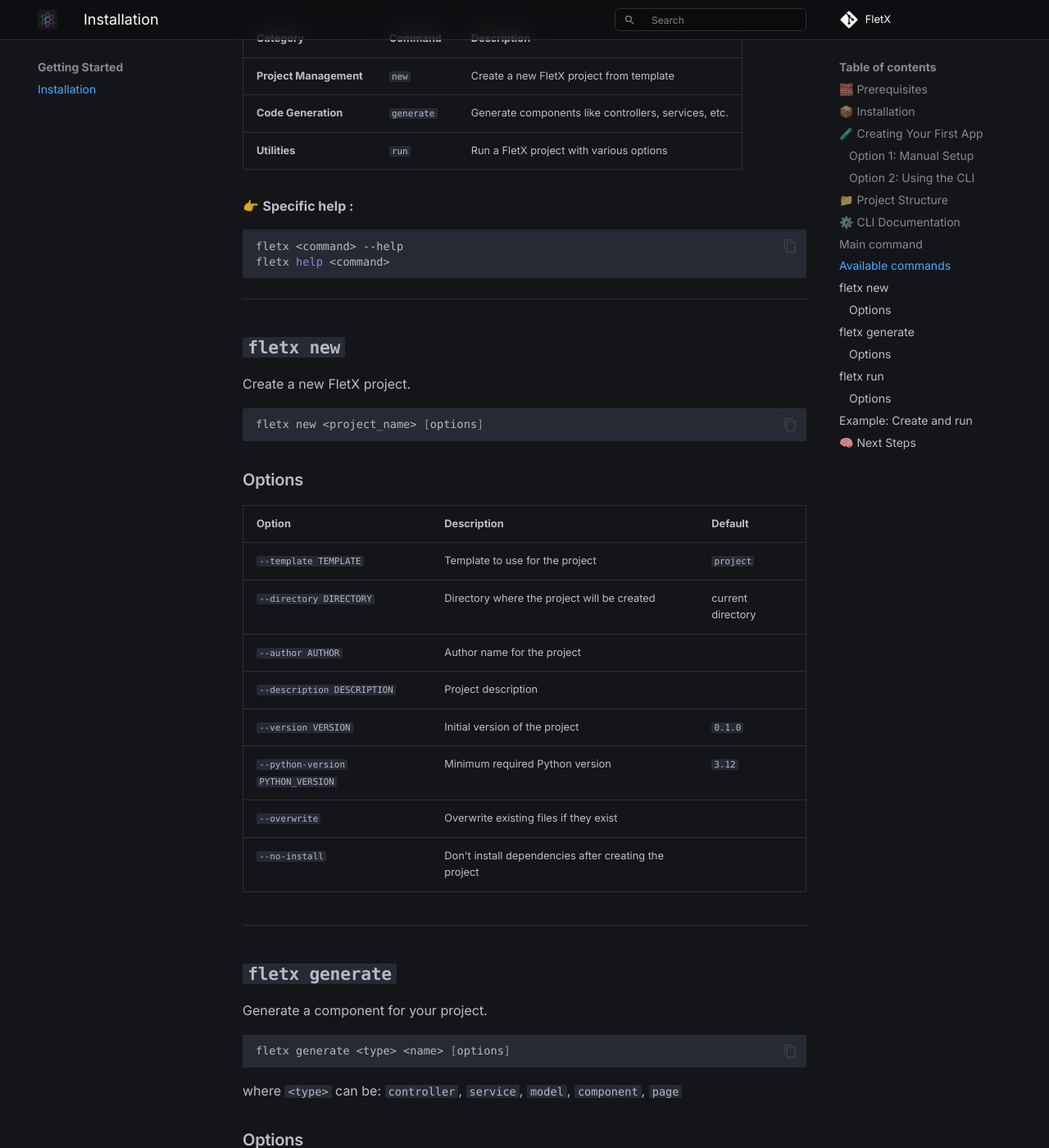
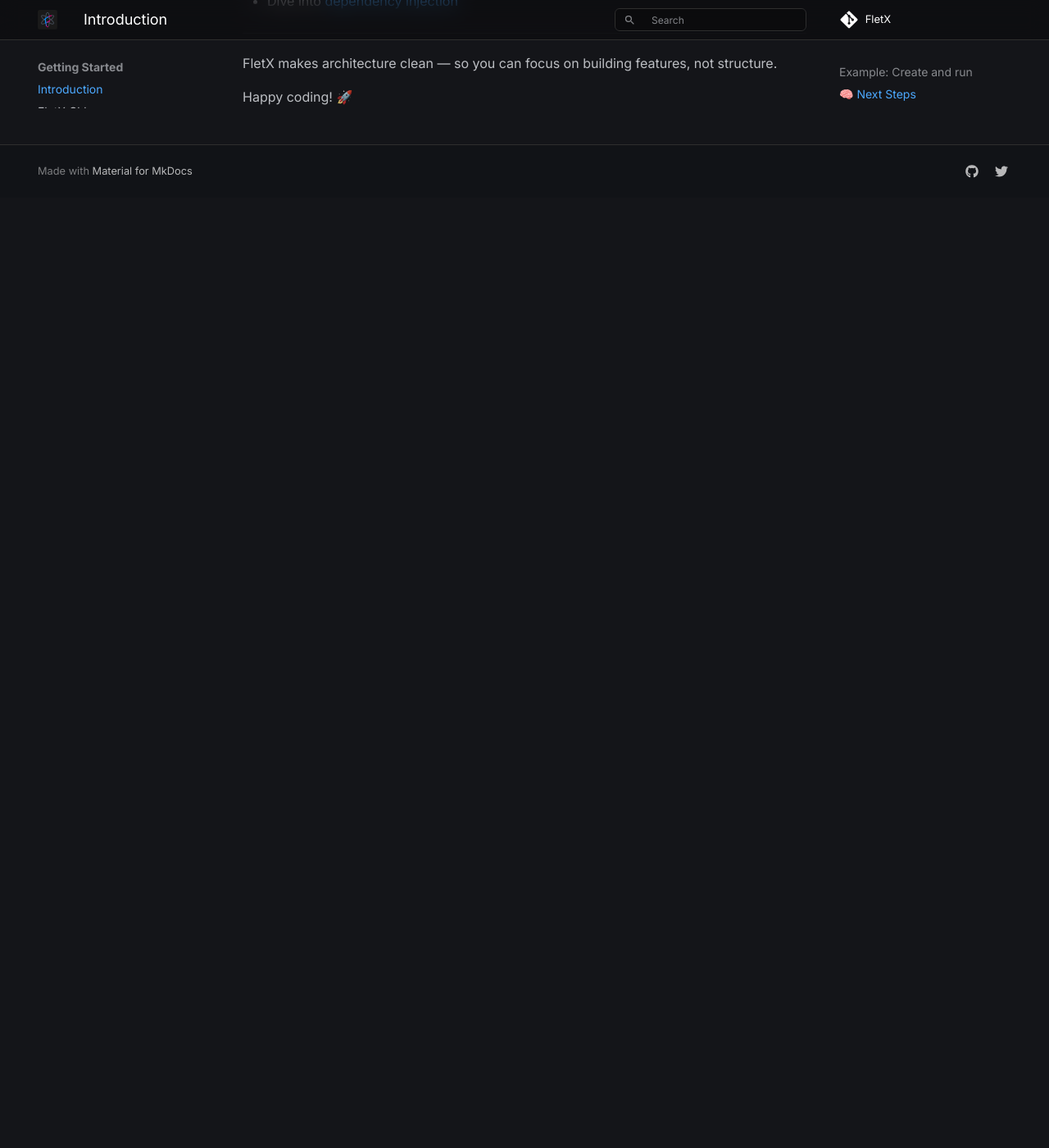
Before and after one commit to Wgoeh/FletX, an MkDocs documentation site: the page built from docs/getting-started/installation.md, in a window 1280 px wide and 1400 px high, scrolled down 3669 px. Shown: the whole window at 82% size. Built offline with MkDocs 1.6.1 and Material for MkDocs 9.7.7, drawn with Linux system fonts in a browser that asks for light colours; some web fonts are replaced; comment, search, counter and statistics services are not loaded; after the commit the page ends 3909 px from its top, so only the background shows below that; some of the changed text lies outside the part shown.

Commit message:
Add Introduction, FletX CLI and Architecture to the documentation's getting started Section. (#56)
* Docs: Add documentation's getting started section[Introduction,FletX CLI, Architecture] and update readme.

````diff
--- a/docs/getting-started/installation.md
+++ b/docs/getting-started/installation.md
@@ -145,115 +148,6 @@
 
 ---
 
-## ⚙️ CLI Documentation
-
-The **FletX CLI** (`fletx`) is a command-line tool that makes it easy to manage **FletX** projects. It lets you:
-
-* Create a new FletX project
-* Generate components (controllers, services, pages, etc.)
-* Run your project with various options
-
----
-
-## Main command
-
-```bash
-fletx <command> [options]
-```
-
----
-
-## Available commands
-
-| Category               | Command    | Description                                          |
-| ---------------------- | ---------- | ---------------------------------------------------- |
-| **Project Management** | `new`      | Create a new FletX project from template             |
-| **Code Generation**    | `generate` | Generate components like controllers, services, etc. |
-| **Utilities**          | `run`      | Run a FletX project with various options             |
-
-👉 **Specific help :**
-
-```bash
-fletx <command> --help
-fletx help <command>
-```
-
----
-
-## `fletx new`
-
-Create a new FletX project.
-
-```bash
-fletx new <project_name> [options]
-```
-
-### Options
-
-| Option                            | Description                                           | Default           |
-| --------------------------------- | ----------------------------------------------------- | ----------------- |
-| `--template TEMPLATE`             | Template to use for the project                       | `project`         |
-| `--directory DIRECTORY`           | Directory where the project will be created           | current directory |
-| `--author AUTHOR`                 | Author name for the project                           |                   |
-| `--description DESCRIPTION`       | Project description                                   |                   |
-| `--version VERSION`               | Initial version of the project                        | `0.1.0`           |
-| `--python-version PYTHON_VERSION` | Minimum required Python version                       | `3.12`            |
-| `--overwrite`                     | Overwrite existing files if they exist                |                   |
-| `--no-install`                    | Don't install dependencies after creating the project |                   |
-
----
-
-## `fletx generate`
-
-Generate a component for your project.
-
-```bash
-fletx generate <type> <name> [options]
-```
-
-where `<type>` can be: `controller`, `service`, `model`, `component`, `page`
-
-### Options
-
-| Option                    | Description                            | Default       |
-| ------------------------- | -------------------------------------- | ------------- |
-| `--output-dir OUTPUT_DIR` | Output directory                       | based on type |
-| `--template TEMPLATE`     | Specific template to use               | based on type |
-| `--overwrite`             | Overwrite existing files               |               |
-| `--with-test`             | Generate a test file for the component |               |
-
----
-
-## `fletx run`
-
-Run your FletX project.
-
-```bash
-fletx run [target] [options]
-```
-
-where `target` is the Python file to run (default: `main.py`)
-
-### Options
-
-| Option                        | Description                         | Default     |
-| ----------------------------- | ----------------------------------- | ----------- |
-| `--host HOST`                 | Host to bind to                     | `localhost` |
-| `--port PORT`                 | Port to bind to                     | `8550`      |
-| `--debug`                     | Run in debug mode                   |             |
-| `--watch`                     | Enable hot reload (directory watch) |             |
-| `--web`                       | Open in a web browser               |             |
-| `--desktop`                   | Force desktop mode                  |             |
-| `--android`                   | Open on an Android device           |             |
-| `--ios`                       | Open on an iOS device               |             |
-| `--assets-dir ASSETS_DIR`     | Path to assets directory            |             |
-| `--ignore-dir IGNORE_DIR`     | Path to ignore directory            |             |
-| `--env ENV`                   | Environment variables `KEY=VALUE`   |             |
-| `--requirements REQUIREMENTS` | Path to `requirements.txt` file     |             |
-| `--install-deps`              | Install dependencies before running |             |
-| `--verbose`                   | Verbose output                      |             |
-
----
 
 ## Example: Create and run
 
@@ -272,7 +166,7 @@
 
 ## 🧠 Next Steps
 
-* Learn about [state management](state-management.md)
+* Learn about the [FletX CLI](fletx-cli.md)
 * Explore [reactive UI binding](ui/reactivity.md)
 * Dive into [dependency injection](guides/dependency-injection.md)
 
--- a/mkdocs.yml
+++ b/mkdocs.yml
@@ -63,49 +63,30 @@
   - assets/stylesheets/theme.v3.css
 
 # NAVIGATION
-# nav_translations:
 nav:
-  # # English translations
-  # en:
-
   # HOME
   - Home: index.md
 
   # GETTING STARTED
   - Getting Started:
-      - Installation: getting-started/installation.md
-      # - FletX CLI: getting-started/fletx-cli.md
-      # - Sample Project: getting-started/configuration.md
-      # - FletX CLI: getting-started/configuration.md
+      - Introduction: getting-started/installation.md
+      - FletX CLI: getting-started/fletx-cli.md
+      - Architecture: getting-started/architecture.md
+      - State Management: getting-started/state-management.md
+      - Controllers: getting-started/controllers.md
+      - Pages (views): getting-started/pages.md
+      - Routing System: getting-started/routing.md
+      - Dependency Injection: getting-started/dependency-injection.md
+      - Services: getting-started/services.md
 
   # GUIDES
-  - Guides:
-      - Architecture: guides/architecture.md
-      - State Management: guides/state-management.md
-      - Controllers: guides/controllers.md
-      - Pages (views): guides/pages.md
-      - Routing System: guides/routing.md
-      - Dependency Injection: guides/dependency-injection.md
-      - Services: guides/services.md
+  # - Guides:
 
   # API REFERENCE
   - API Reference: api-reference.md
 
   # CONTRIBUTIONG
   - Contributing: contributing.md
-
-  # French translations
-  # fr:
-  #   - Accueil: index.md
-  #   - Démarrage:
-  #       - Installation: getting-started/installation.md
-  #       - Configuration: getting-started/configuration.md
-  #   - Guides:
-  #       - Paiements: guides/payments.md
-  #       - Webhooks: guides/webhooks.md
-  #       - Gestion des erreurs: guides/error-handling.md
-  #   - Référence API: api-reference.md
-  #   - Contribuer: contributing.md
 
 markdown_extensions:
   - admonition
````
Also changed, not shown: other parts of docs/getting-started/installation.md (+3 -0 lines), README.md (+21 -2 lines), docs/getting-started/architecture.md (added, +228 -0 lines), docs/getting-started/fletx-cli.md (+8 -0 lines), docs/getting-started/controllers.md (added), docs/getting-started/dependency-injection.md (added), docs/getting-started/pages.md (added), docs/getting-started/routing.md (added), docs/getting-started/services.md (added), docs/getting-started/state-management.md (added), ftx.svg (deleted).
